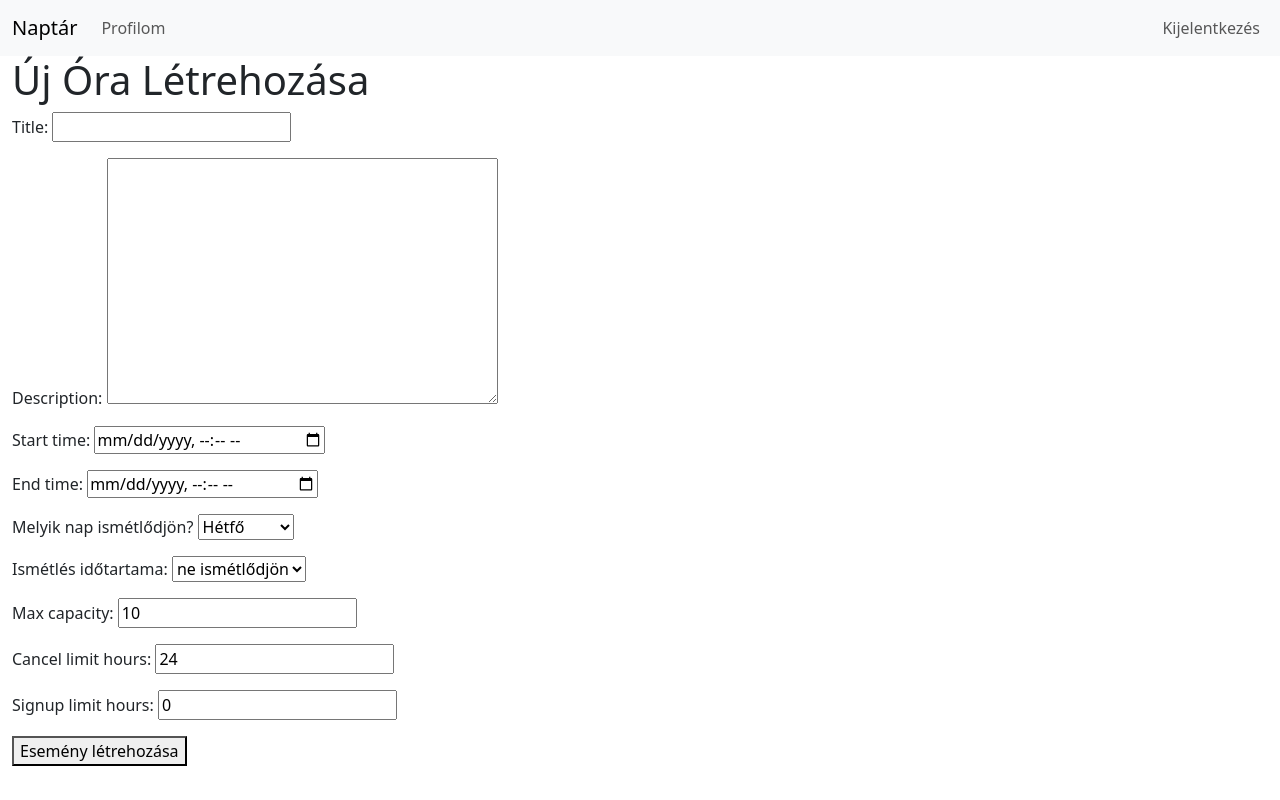
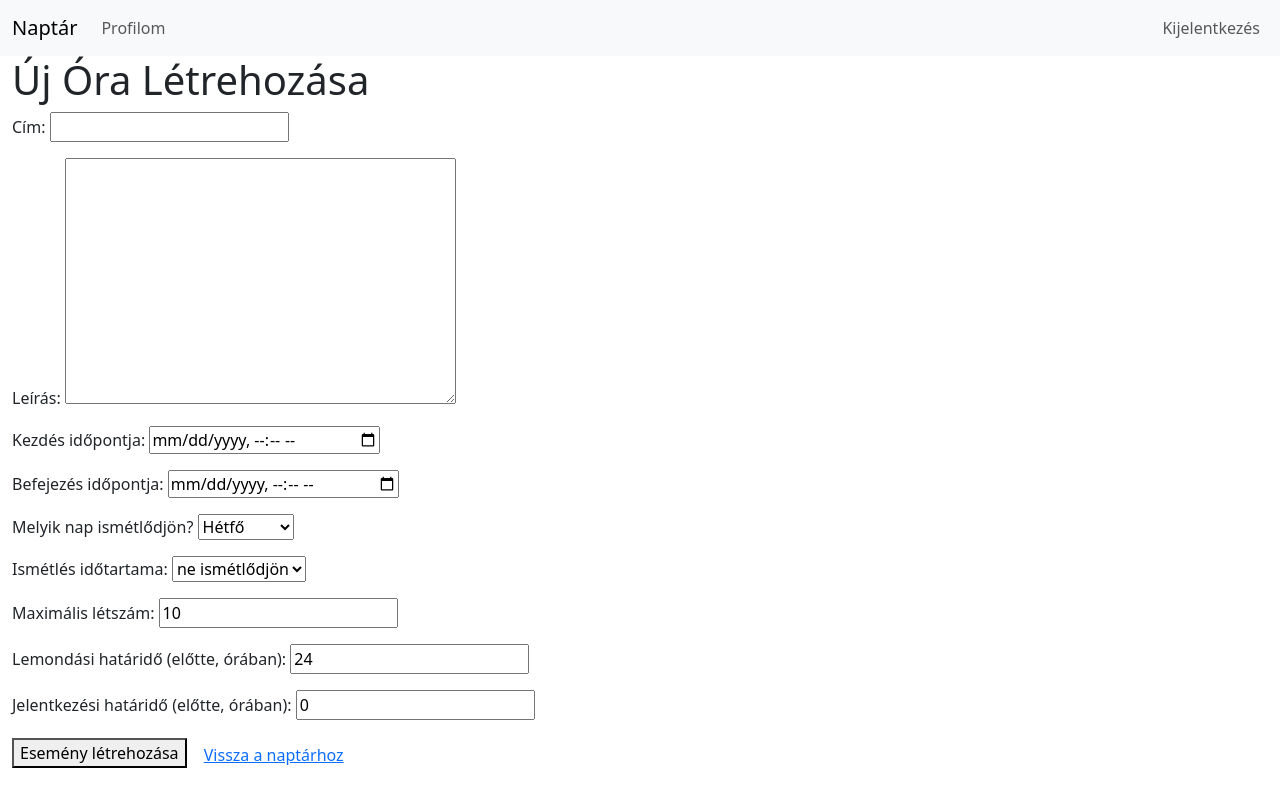
Before and after one commit to prohaas1337/calendarapp, a Django app: page /calendar/create/ in a window 1280 px wide. Run offline with Django 5.2, Linux system fonts and the light colour scheme; a user stored in the database is signed in.

Commit message:
redizajn2-2

```diff
--- a/calendarapp/forms.py
+++ b/calendarapp/forms.py
@@ -28,6 +28,15 @@ class EventForm(forms.ModelForm):
         model = Event
         fields = ['title', 'description', 'start_time', 'end_time', 'repeat_weekday', 'repeat_until','max_capacity', 'cancel_limit_hours',
                   'signup_limit_hours']
+        labels = {
+            'title': 'Cím',
+            'description': 'Leírás',
+            'start_time': 'Kezdés időpontja',
+            'end_time': 'Befejezés időpontja',
+            'max_capacity': 'Maximális létszám',
+            'cancel_limit_hours': 'Lemondási határidő (előtte, órában)',
+            'signup_limit_hours': 'Jelentkezési határidő (előtte, órában)',
+        }
         widgets = {
             'start_time': forms.DateTimeInput(attrs={'type': 'datetime-local'}),
             'end_time': forms.DateTimeInput(attrs={'type': 'datetime-local'}),
--- a/calendarapp/templates/calendarapp/calendar.html
+++ b/calendarapp/templates/calendarapp/calendar.html
@@ -26,7 +26,7 @@
         Biztosan szeretnél jelentkezni vagy lemondani?
       </div>
       <div class="modal-footer">
-        <button type="button" class="btn btn-secondary" data-dismiss="modal">Mégse</button>
+        <button type="button" class="btn btn-secondary" data-bs-dismiss="modal">Mégse</button>
         <button type="button" class="btn btn-success" id="signupButton">Jelentkezem</button>
         <button type="button" class="btn btn-danger" id="cancelButton">Lemondom</button>
         {% if perms.calendarapp.delete_event %}
@@ -55,6 +55,7 @@
     <!-- Bootstrap JS + Popper.js -->
     <script src="https://cdn.jsdelivr.net/npm/popper.js@1.16.1/dist/umd/popper.min.js"></script>
     <script src="https://cdn.jsdelivr.net/npm/bootstrap@4.6.2/dist/js/bootstrap.min.js"></script>
+
 
 <script>
     var user = {
--- a/calendarapp/templates/calendarapp/create_event.html
+++ b/calendarapp/templates/calendarapp/create_event.html
@@ -6,5 +6,6 @@
         {% csrf_token %}
         {{ form.as_p }}
         <button type="submit">Esemény létrehozása</button>
+        <a href="{% url 'calendarapp:calendar_view' %}" class="btn btn-link">Vissza a naptárhoz</a>
     </form>
 {% endblock %}
```
Also changed, not shown: db.sqlite3.
